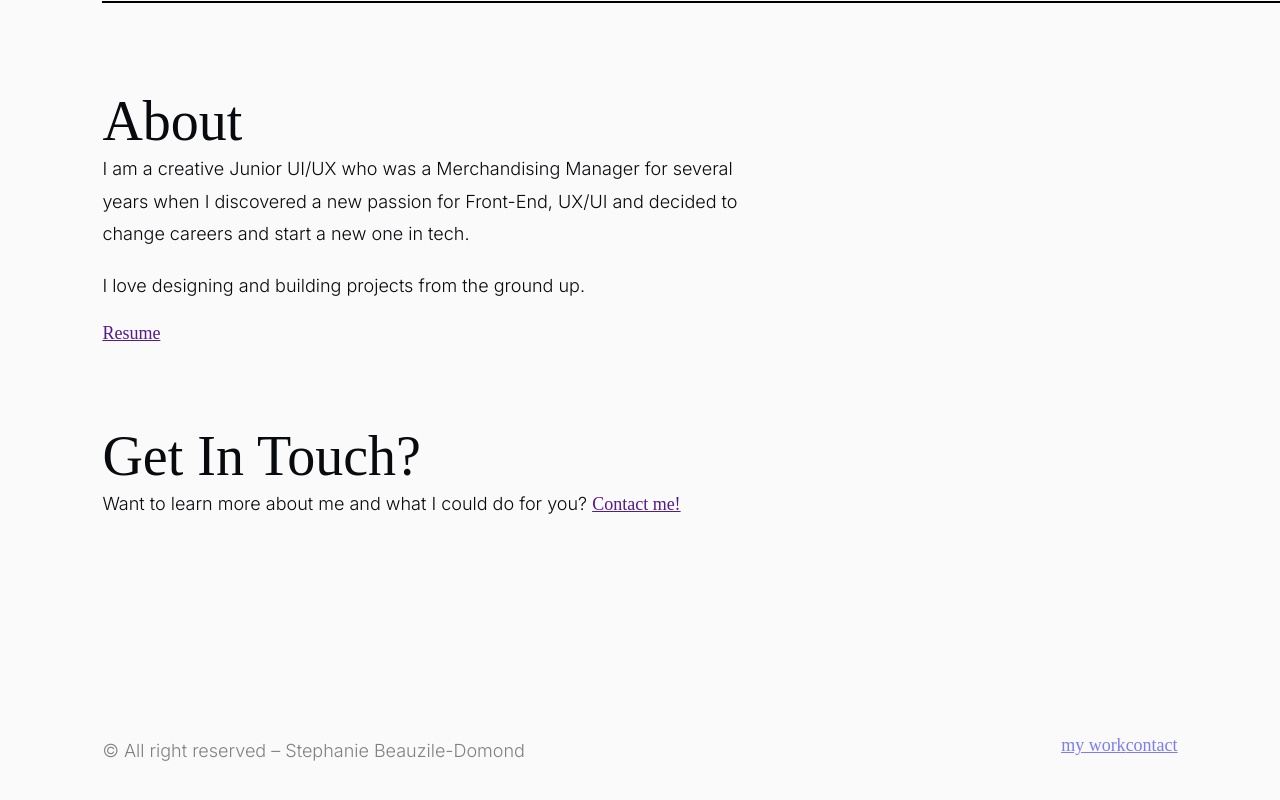
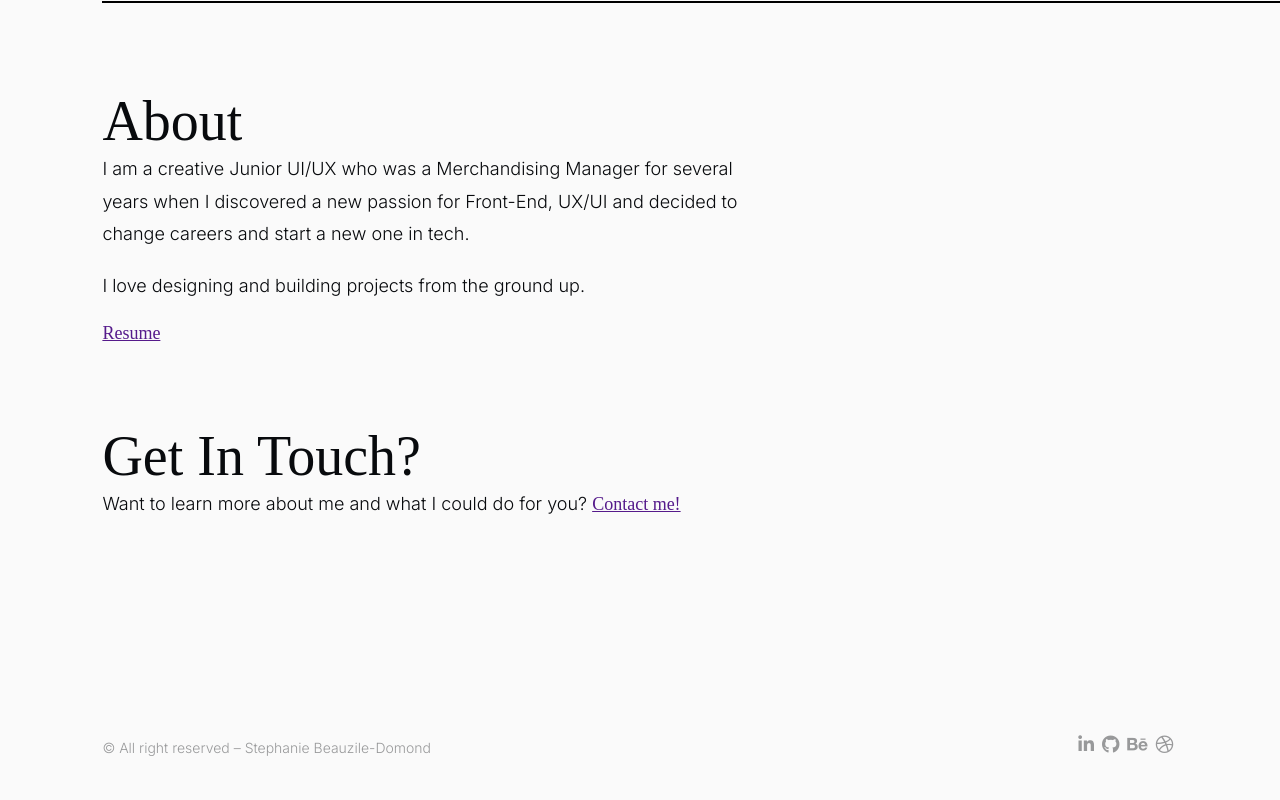
Before and after one commit to stephaniebd/portfolio2.0, a React (Create React App) app in the folder portfolio/: page /contact in a window 1280 px wide. Shown: the part 2895-3695 px from the top of the page. Before the commit the page ends 3663 px from the top, so only its background shows below. Built offline with nearby package versions, Linux system fonts and the light colour scheme.

Commit message:
complete footer and links to linkeding and github page

```diff
--- a/portfolio/src/components/Footer.js
+++ b/portfolio/src/components/Footer.js
@@ -8,8 +8,10 @@ const Footer = () => {
             <p>© All right reserved – Stephanie Beauzile-Domond</p>
 
             <ul className="footer-socials">
-                <li><Link activeClassName="" to='/work'>my work</Link></li>
-                <li><Link activeClassName="" to='/contact'>contact</Link></li>
+                <a href="https://www.linkedin.com/in/stephaniebd/" target="blank"><i class="fab fa-linkedin-in"></i></a>
+                <a href="https://github.com/stephaniebd" target="blank"><i class="fab fa-github"></i></a>
+                <a href><i class="fab fa-behance"></i></a>
+                <a href><i class="fab fa-dribbble"></i></a>
             </ul>
         </div>
     )
--- a/portfolio/src/styles/Footer.css
+++ b/portfolio/src/styles/Footer.css
@@ -2,10 +2,18 @@
     display: flex;
     justify-content: space-between;
     margin-top: 20%;
-    opacity: 0.5;
+    opacity: 0.4;
+    margin-bottom: 56px;
 }
 
+.footer p {
+    font-size: 14px;
+}
 .footer-socials {
     display: flex;
+}
 
+i {
+    margin: 0px 4px;
+    color: #080A0D;
 }
```
